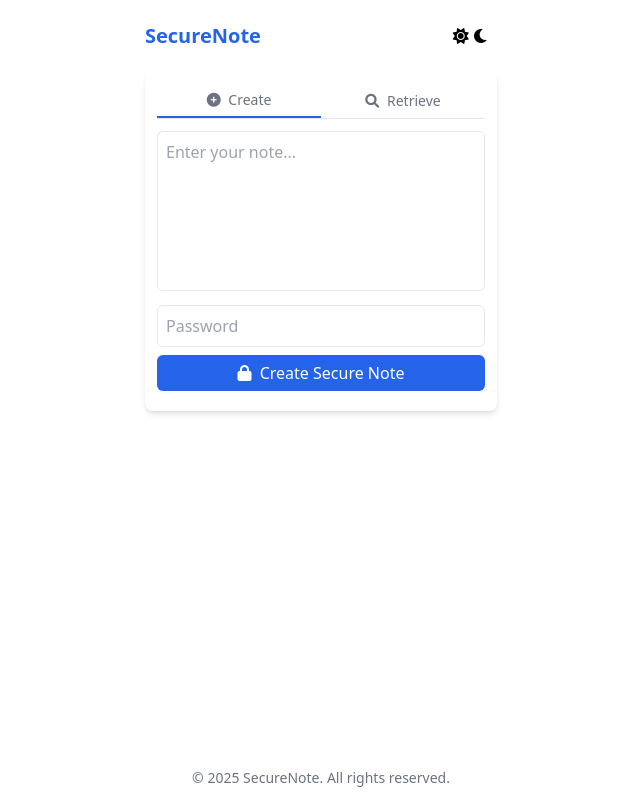
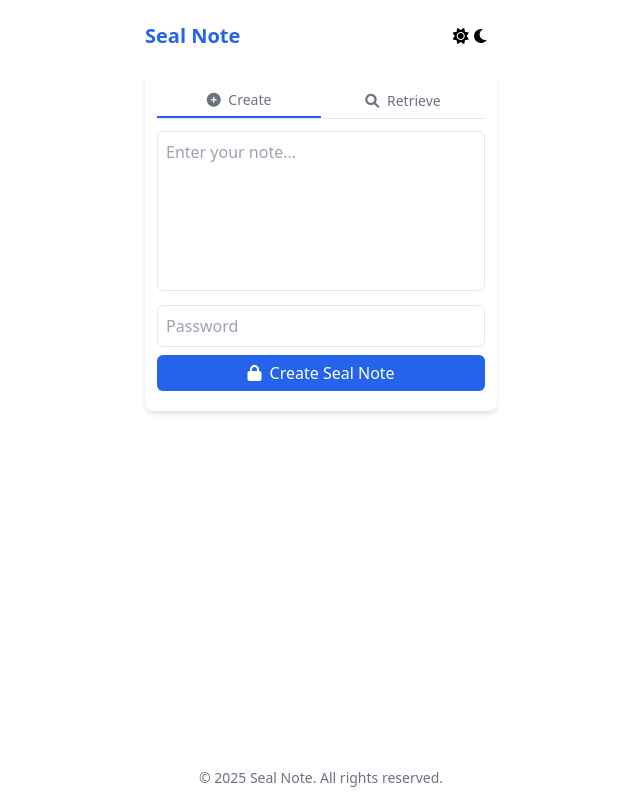
Before and after one commit to theriturajps/Secure-Note, a website: page public/index.html in a window 1280 px wide. Shown: the whole page, without its empty margins (319-959 px from the left). Drawn offline with nearby package versions, Linux system fonts and the light colour scheme.

Commit message:
Rename application from SecureNote to Seal Note in index.html

```diff
--- a/public/index.html
+++ b/public/index.html
@@ -4,7 +4,7 @@
 <head>
 	<meta charset="UTF-8">
 	<meta name="viewport" content="width=device-width, initial-scale=1.0">
-	<title>SecureNote</title>
+	<title>Seal Note</title>
 	<link href="https://cdn.jsdelivr.net/npm/tailwindcss@2.2.19/dist/tailwind.min.css" rel="stylesheet">
 	<link href="https://cdnjs.cloudflare.com/ajax/libs/font-awesome/6.0.0/css/all.min.css" rel="stylesheet">
 	<style>
@@ -118,7 +118,7 @@
 	<div class="container mx-auto px-4 py-4 max-w-sm flex-grow">
 		<!-- Header with Theme Toggle -->
 		<header class="flex justify-between items-center mb-4">
-			<h1 class="text-xl font-bold text-blue-600">SecureNote</h1>
+			<h1 class="text-xl font-bold text-blue-600">Seal Note</h1>
 			<button id="theme-toggle" class="p-2 rounded-full hover:bg-gray-200">
 				<i class="fas fa-sun dark:hidden"></i>
 				<i class="fas fa-moon hidden dark:inline"></i>
@@ -143,7 +143,7 @@
 					placeholder="Enter your note..." required></textarea>
 				<input type="password" id="note-password" class="w-full p-2 border rounded-md" placeholder="Password" required>
 				<button type="submit" class="w-full py-1.5 bg-blue-600 text-white rounded-md hover:bg-blue-700">
-					<i class="fas fa-lock mr-1"></i> Create Secure Note
+					<i class="fas fa-lock mr-1"></i> Create Seal Note
 				</button>
 			</form>
 
@@ -161,7 +161,7 @@
 
 	<!-- Footer -->
 	<footer class="text-center py-3 text-sm text-gray-500">
-		<p>&copy; <span id="year"></span> SecureNote. All rights reserved.</p>
+		<p>&copy; <span id="year"></span> Seal Note. All rights reserved.</p>
 	</footer>
 
 	<!-- Note Modal -->
```
